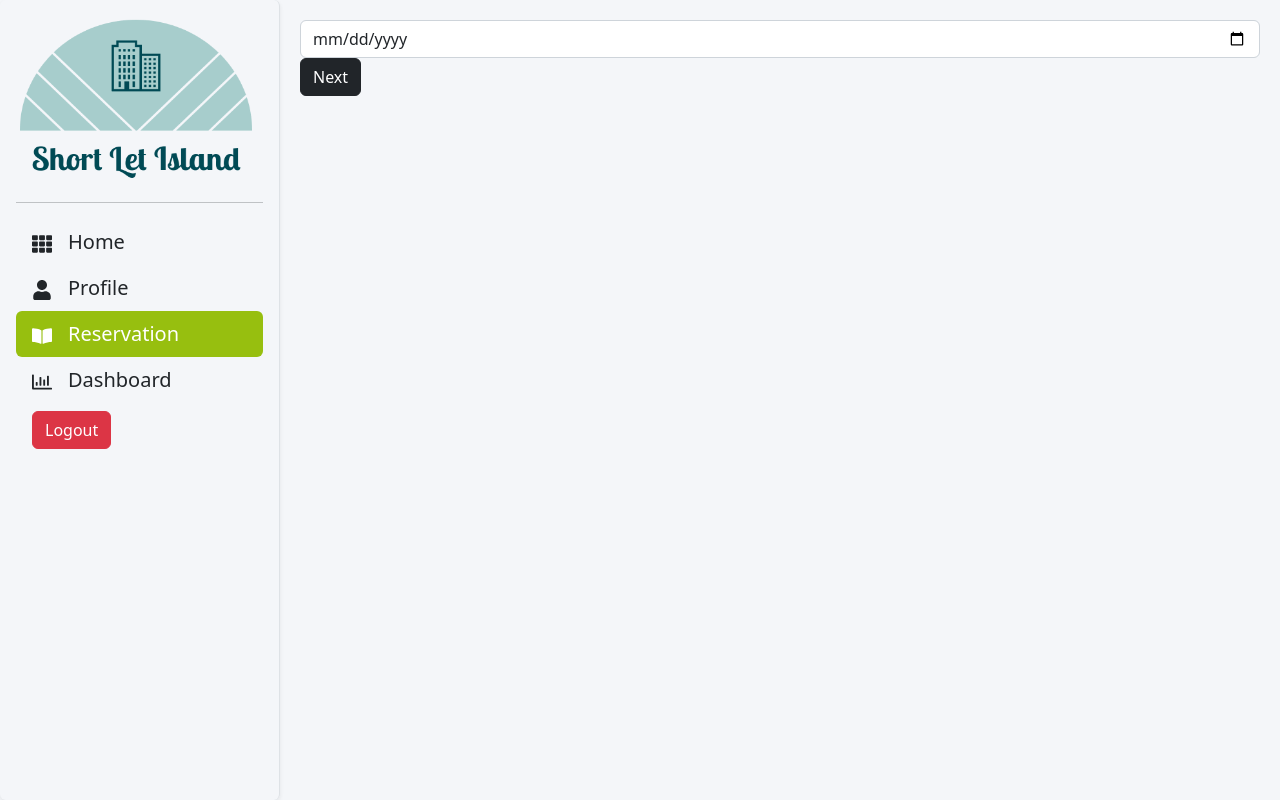
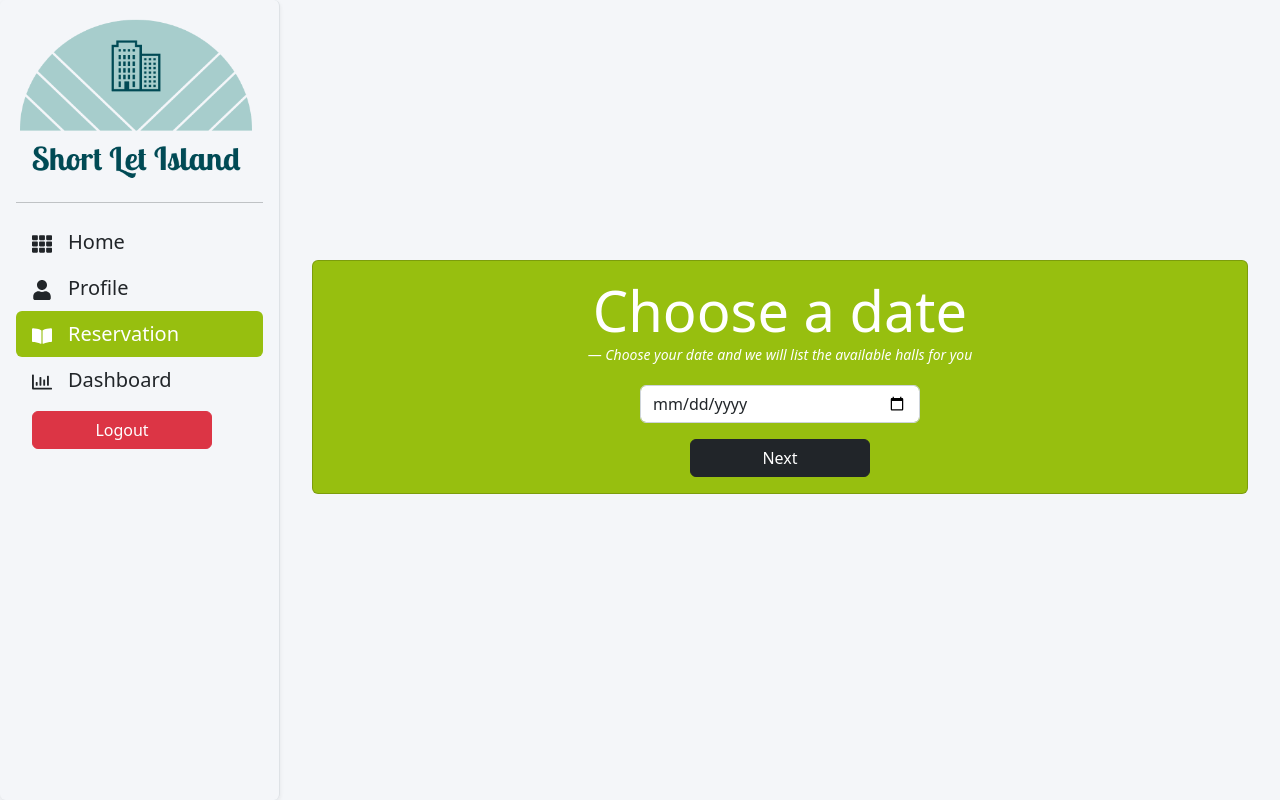
Before and after one commit to ichala/short-let-frontend, a React (Create React App) app: page /reservation in a window 1280 px wide. Built offline with nearby package versions, Linux system fonts and the light colour scheme; sample sign-in values are in the browser's storage.

Commit message:
Update General Layout+Refactor Code

```diff
--- a/src/Api/reservation/reservationApi.js
+++ b/src/Api/reservation/reservationApi.js
@@ -7,9 +7,6 @@ export const PostReservation = (setError, date, setloading, hall, setSaved) => {
     .then((res) => {
       if (res.status === 200) {
         setSaved(true);
-        setloading(false);
-      } else {
-        setloading(false);
       }
     })
     .catch((e) => {
--- /dev/null
+++ b/src/Pages/Reservation/ChooseDate.jsx
@@ -0,0 +1,65 @@
+import React, { useState } from 'react';
+import { checkDate } from '../../Api/reservation/reservationApi';
+import styles from './reservation.module.css';
+
+function ChooseDate({ setAvailableHalls, setDate, date }) {
+  const [error, setError] = useState(null);
+  const [loading, setloading] = useState(false);
+  return (
+    <section className={`vh-75 mt-5 ${styles.fade_in}`}>
+      <div className="container py-5 mt-5 h-100">
+        <div className="row d-flex align-items-center justify-content-center h-100 mt-5">
+          <div className="col-md-12 col-lg-12 col-xl-12 mt-5">
+            <div className={`${styles.card_bg} card text-white mt-md-5`}>
+              <div className="card-body">
+                <figure className="text-center text-sm">
+                  <blockquote className="blockquote text-center">
+                    <h3 className="display-4">Choose a date</h3>
+                  </blockquote>
+                  <figcaption className="blockquote-footer text-white">
+                    <cite className="text-white">
+                      Choose your date and we will list the available halls
+                      for you
+                    </cite>
+                  </figcaption>
+                </figure>
+                <form
+                  onSubmit={(e) => {
+                    e.preventDefault();
+                    checkDate(setError, setAvailableHalls, date, setloading);
+                  }}
+                  className="flex-nowrap d-flex justify-content-center align-items-center flex-column "
+                >
+                  <p className="text-danger mb-1 ">
+                    {error && error.message}
+                  </p>
+                  <input
+                    type="date"
+                    className="form-control "
+                    required
+                    onChange={(e) => {
+                      setError(null);
+                      setDate(e.target.value);
+                    }}
+                  />
+                  {loading ? (
+                    <div
+                      className="spinner-grow mt-3 text-md text-center text-success"
+                      role="status"
+                    />
+                  ) : (
+                    <button type="submit" className="btn btn-dark mt-3">
+                      Next
+                    </button>
+                  )}
+                </form>
+              </div>
+            </div>
+          </div>
+        </div>
+      </div>
+    </section>
+  );
+}
+
+export default ChooseDate;
--- /dev/null
+++ b/src/Pages/Reservation/ChooseHall.jsx
@@ -0,0 +1,88 @@
+import React, { useState } from 'react';
+import { PostReservation } from '../../Api/reservation/reservationApi';
+import styles from './reservation.module.css';
+
+function ChooseHall({ availableHalls, date, setSaved }) {
+  const [error, setError] = useState(null);
+  const [loading, setloading] = useState(false);
+  const [hall, setHall] = useState(availableHalls[0]);
+  function ChooseHall(id) {
+    availableHalls.forEach((hall) => {
+      if (hall.id === Number(id)) {
+        setHall(hall);
+      }
+    });
+  }
+  return (
+    <section className="vh-75 mt-5 ">
+      <div className="container py-5 mt-5 h-100">
+        <div className="row d-flex align-items-center justify-content-center h-100 mt-5">
+          <div className="col-md-12 col-lg-12 col-xl-12 mt-5">
+            <div className={`${styles.card_bg} card text-white mt-md-5`}>
+              <div className="card-body">
+                <figure className="text-center text-sm">
+                  <blockquote className="blockquote text-center">
+                    <h3 className="display-4">Choose a date</h3>
+                  </blockquote>
+                  <figcaption className="blockquote-footer text-white">
+                    <cite className="text-white">
+                      Choose your date and we will list the available halls
+                      for you
+                    </cite>
+                  </figcaption>
+                </figure>
+                <form
+                  onSubmit={(e) => {
+                    e.preventDefault();
+                    PostReservation(setError, date, setloading, hall, setSaved);
+                  }}
+                  className="flex-nowrap d-flex justify-content-center align-items-center flex-column "
+                >
+                  <p className="text-danger mb-1 ">
+                    {error && error.message}
+                  </p>
+                  <select
+                    disabled={loading}
+                    className="form-select"
+                    aria-label="Default select example"
+                    required
+                    onChange={(e) => {
+                      setError(null);
+                      ChooseHall(e.target.value);
+                    }}
+                  >
+                    {availableHalls.map((hall) => (
+                      <option key={hall.id} value={hall.id}>
+                        {hall.name}
+                        {' --> '}
+                        {hall.cost}
+                        $ /day
+                      </option>
+                    ))}
+                  </select>
+                  {loading ? (
+                    <div
+                      className="spinner-grow mt-3 text-md text-center text-success"
+                      role="status"
+                    />
+                  ) : (
+                    <div>
+                      <button
+                        type="submit"
+                        className="btn btn-dark mt-3"
+                      >
+                        Reserve
+                      </button>
+                    </div>
+                  )}
+                </form>
+              </div>
+            </div>
+          </div>
+        </div>
+      </div>
+    </section>
+  );
+}
+
+export default ChooseHall;
--- a/src/Pages/Reservation/Reservation.jsx
+++ b/src/Pages/Reservation/Reservation.jsx
@@ -1,75 +1,35 @@
 import { useState } from 'react';
 import { Navigate } from 'react-router-dom';
-import { PostReservation, checkDate } from '../../Api/reservation/reservationApi';
+import ChooseDate from './ChooseDate';
+import ChooseHall from './ChooseHall';
 
 function Reservation() {
   const [date, setDate] = useState('');
-  const [error, setError] = useState(null);
-  const [loading, setloading] = useState(false);
   const [availableHalls, setAvailableHalls] = useState([]);
-  const [hall, sethall] = useState(availableHalls[0]);
-  const [saved, setSaved] = useState(false);
+  const [Saved, setSaved] = useState(null);
 
-  function ChooseHall(id) {
-    availableHalls.forEach((hall) => {
-      if (hall.id === Number(id)) {
-        sethall(hall);
-      }
-    });
+  if (Saved) {
+    return <Navigate to="/my-reservations" replace />;
   }
-  if (saved) {
-    return <Navigate to="/" replace />;
-  }
-  // console.log(hall);
+
   if (availableHalls.length > 0) {
     return (
-      <div>
-        <select
-          className="form-select"
-          aria-label="Default select example"
-          onChange={(e) => ChooseHall(e.target.value)}
-        >
-          {availableHalls.map((hall) => (
-            <option key={hall.id} value={hall.id}>
-              {hall.name}
-            </option>
-          ))}
-        </select>
-        <button
-          type="button"
-          className="btn btn-dark"
-          onClick={() => PostReservation(setError, date, setloading, hall, setSaved)}
-        >
-          Reserve
-        </button>
-      </div>
+      <ChooseHall
+        date={date}
+        setSaved={setSaved}
+        availableHalls={availableHalls}
+      />
     );
   }
 
   return (
-    <div>
-      {error && error.message}
-      <input
-        type="date"
-        className="form-control"
-        onChange={(e) => setDate(e.target.value)}
+    <>
+      <ChooseDate
+        date={date}
+        setDate={setDate}
+        setAvailableHalls={setAvailableHalls}
       />
-      {loading ? (
-        <div
-          className="spinner-grow text-sm text-center text-success"
-          role="status"
-        />
-      ) : (
-        <button
-          type="button"
-          className="btn btn-dark"
-          onClick={() => checkDate(setError, setAvailableHalls, date, setloading)}
-        >
-          Next
-        </button>
-      )}
-
-    </div>
+    </>
   );
 }
 
--- /dev/null
+++ b/src/Pages/Reservation/reservation.module.css
@@ -0,0 +1,20 @@
+.card_bg {
+  background: var(--main);
+  max-height: 250px;
+}
+
+input,
+select {
+  max-width: 280px;
+}
+
+button {
+  width: 180px;
+}
+
+.fade_in { animation: fadeIn 1.5s; }
+
+@keyframes fadeIn {
+  0% { opacity: 0; }
+  100% { opacity: 1; }
+}
```
Also changed, not shown: .eslintrc.json.
